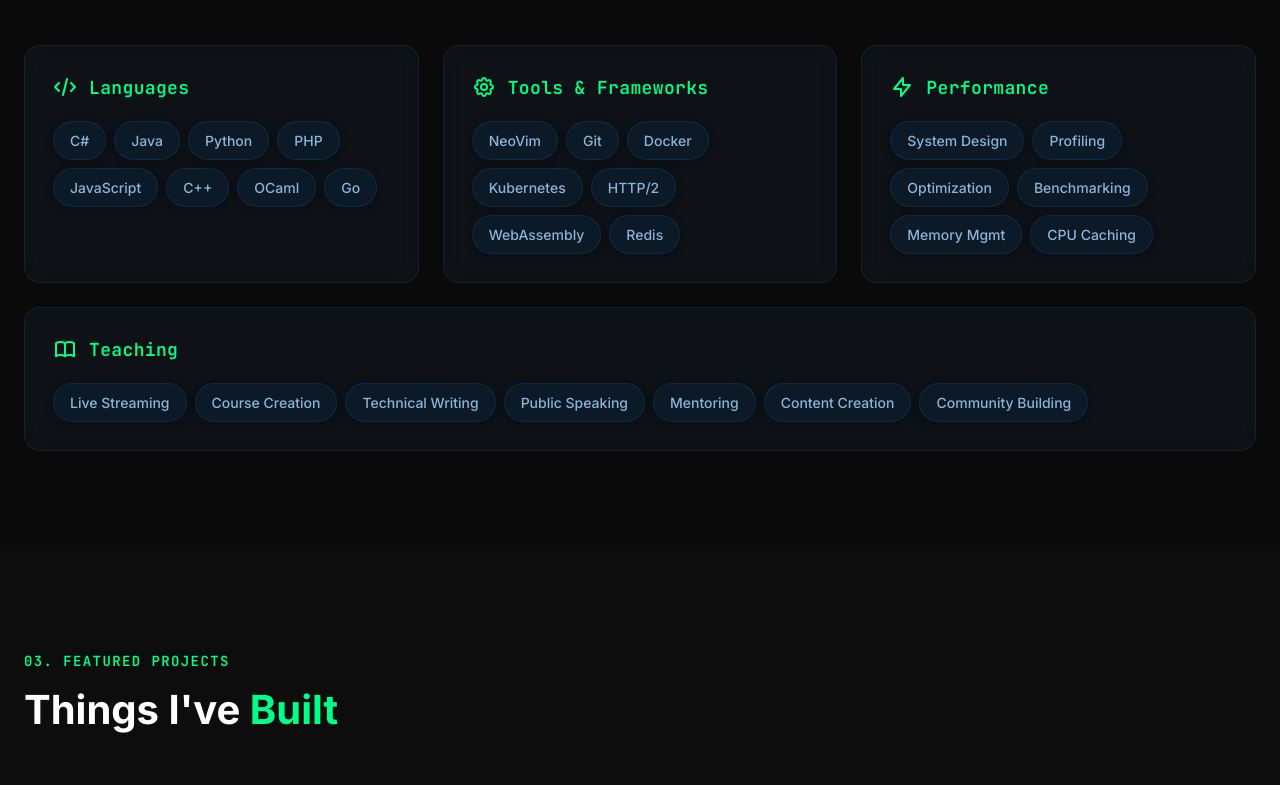
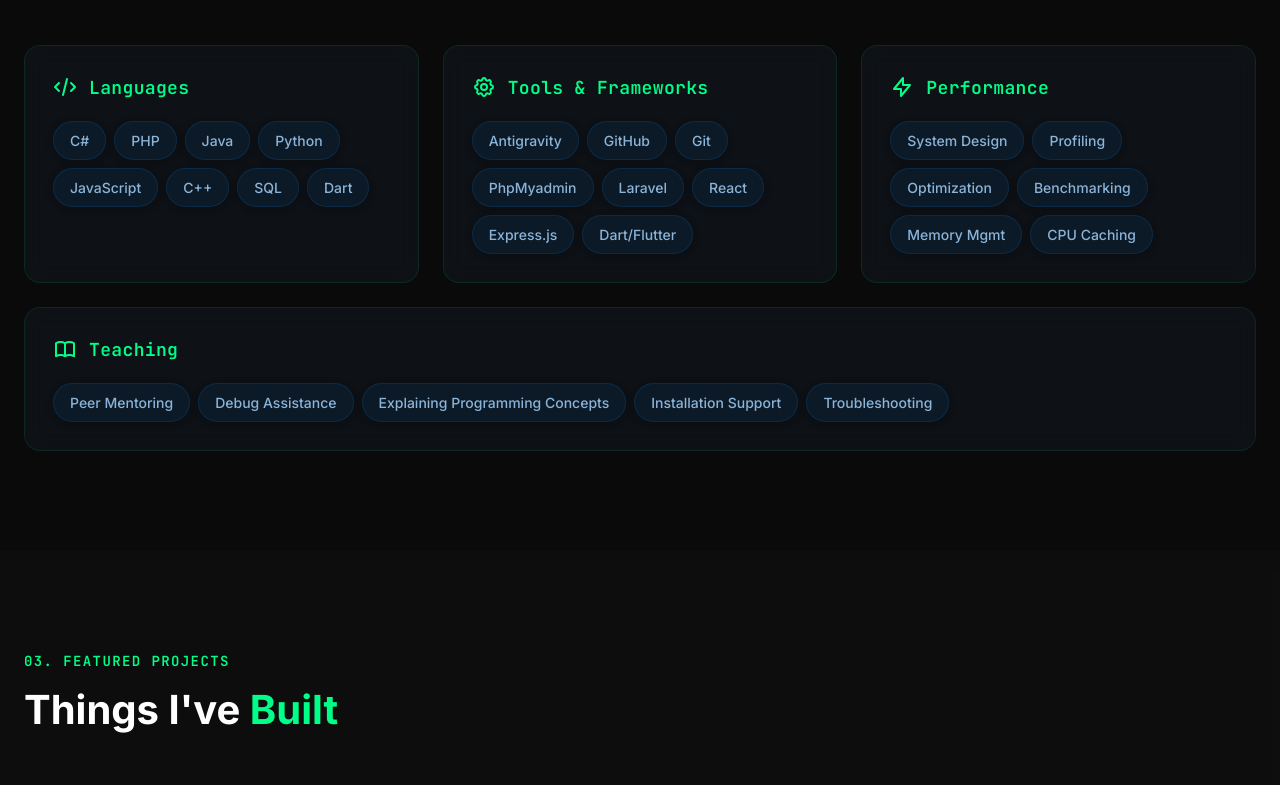
Before and after one commit to bagusardin25/portopolio-full-animasi, a website: page index.html in a window 1280 px wide. Shown: the part 1813-2598 px from the top of the page. Drawn offline with nearby package versions, Linux system fonts and the light colour scheme.

Commit message:
realistis data

```diff
--- a/index.html
+++ b/index.html
@@ -183,13 +183,13 @@
                         </div>
                         <div class="skill-card-tags">
                             <span class="skill-pill">C#</span>
+                            <span class="skill-pill">PHP</span>
                             <span class="skill-pill">Java</span>
                             <span class="skill-pill">Python</span>
-                            <span class="skill-pill">PHP</span>
                             <span class="skill-pill">JavaScript</span>
                             <span class="skill-pill">C++</span>
-                            <span class="skill-pill">OCaml</span>
-                            <span class="skill-pill">Go</span>
+                            <span class="skill-pill">SQL</span>
+                            <span class="skill-pill">Dart</span>
                         </div>
                     </div>
 
@@ -203,13 +203,14 @@
                             <h3 class="skill-card-title">Tools & Frameworks</h3>
                         </div>
                         <div class="skill-card-tags">
-                            <span class="skill-pill">NeoVim</span>
+                            <span class="skill-pill">Antigravity</span>
+                            <span class="skill-pill">GitHub</span>
                             <span class="skill-pill">Git</span>
-                            <span class="skill-pill">Docker</span>
-                            <span class="skill-pill">Kubernetes</span>
-                            <span class="skill-pill">HTTP/2</span>
-                            <span class="skill-pill">WebAssembly</span>
-                            <span class="skill-pill">Redis</span>
+                            <span class="skill-pill">PhpMyadmin</span>
+                            <span class="skill-pill">Laravel</span>
+                            <span class="skill-pill">React</span>
+                            <span class="skill-pill">Express.js</span>
+                            <span class="skill-pill">Dart/Flutter</span>
                         </div>
                     </div>
 
@@ -240,13 +241,11 @@
                             <h3 class="skill-card-title">Teaching</h3>
                         </div>
                         <div class="skill-card-tags">
-                            <span class="skill-pill">Live Streaming</span>
-                            <span class="skill-pill">Course Creation</span>
-                            <span class="skill-pill">Technical Writing</span>
-                            <span class="skill-pill">Public Speaking</span>
-                            <span class="skill-pill">Mentoring</span>
-                            <span class="skill-pill">Content Creation</span>
-                            <span class="skill-pill">Community Building</span>
+                            <span class="skill-pill">Peer Mentoring</span>
+                            <span class="skill-pill">Debug Assistance</span>
+                            <span class="skill-pill">Explaining Programming Concepts</span>
+                            <span class="skill-pill">Installation Support</span>
+                            <span class="skill-pill">Troubleshooting</span>
                         </div>
                     </div>
                 </div>
```
